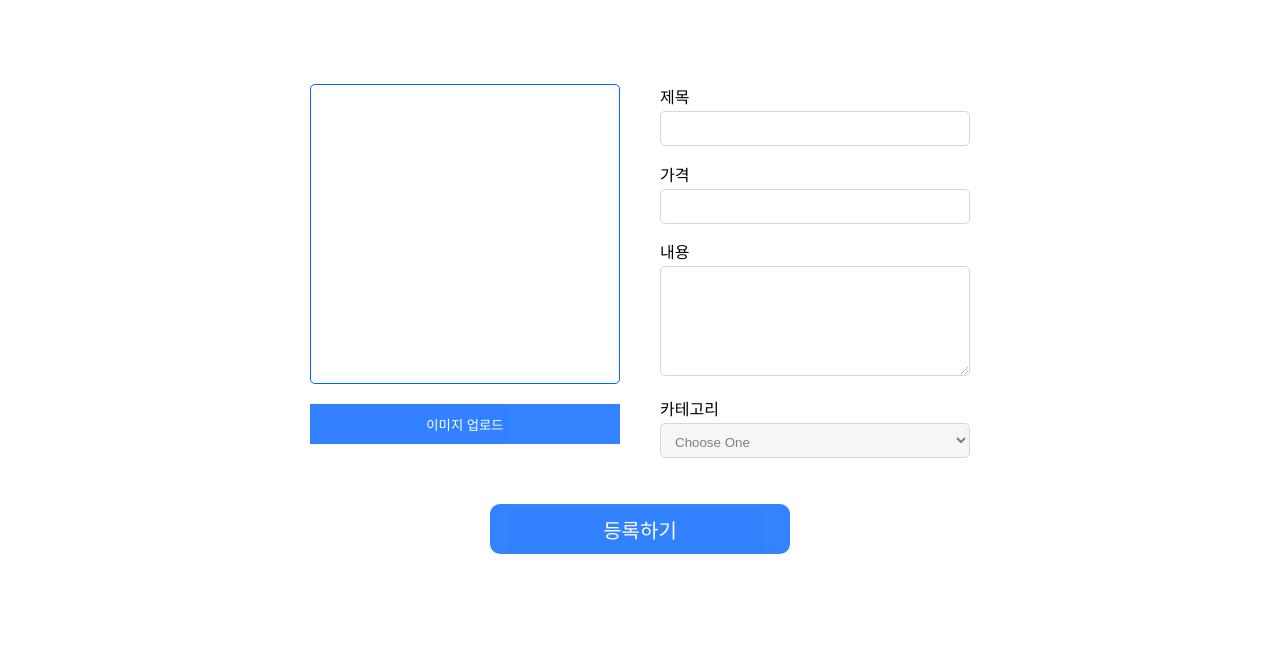
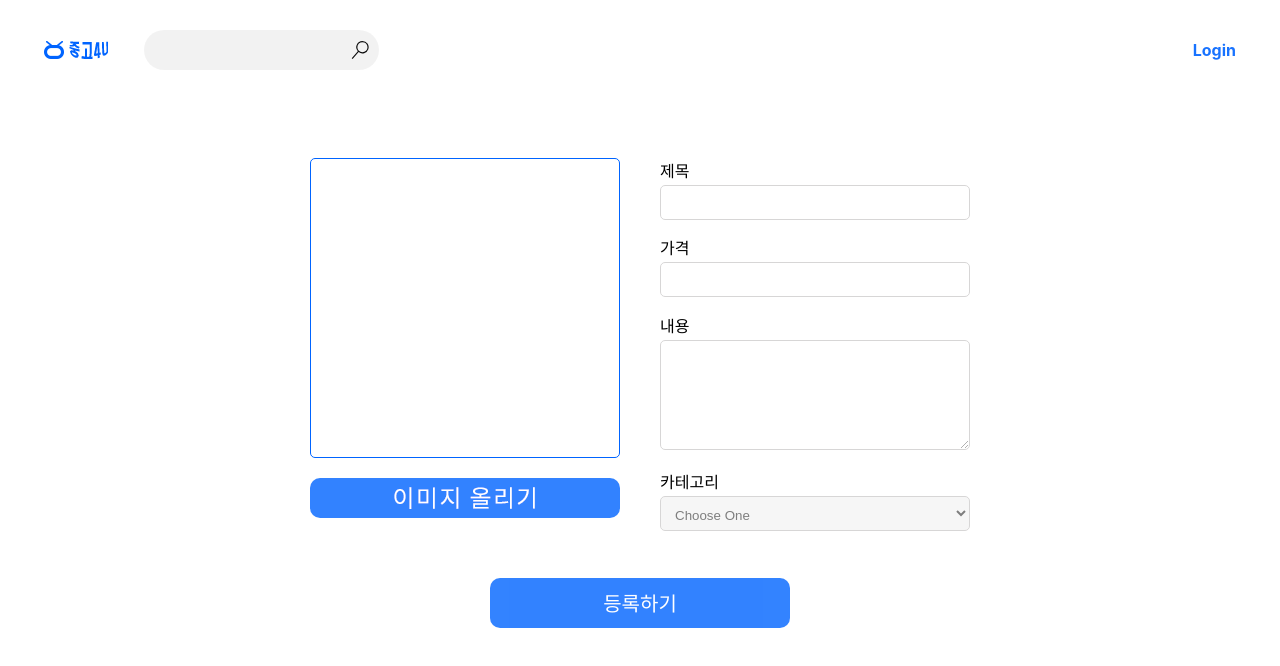
Before and after one commit to jaseongkim/week6-mini, a React (Create React App) app: page /posting in a window 1280 px wide. Shown: the top 666 px of the page. Built offline with nearby package versions, Linux system fonts and the light colour scheme.

Commit message:
yoonwon. 디테일페이지 댓글 추가

```diff
--- a/src/components/CommentBox.jsx
+++ b/src/components/CommentBox.jsx
@@ -10,7 +10,7 @@ import {
 } from "../redux/modules/commentsSlice";
 import { FaPenSquare, FaTrash, FaCheck, FaTimes } from "react-icons/fa";
 
-const CommentBox = ({ id, post }) => {
+const CommentBox = ({ id, post, member_Id }) => {
   const dispatch = useDispatch();
   const [commentShow, setCommentShow] = useState(false);
 
@@ -23,10 +23,6 @@ const CommentBox = ({ id, post }) => {
   }, [dispatch, id]);
 
   const { comments } = useSelector((state) => state.comments);
-
-  console.log(comments);
-
-  const member_Id = localStorage.getItem("memberId");
 
   const noLogin = () => {
     alert("로그인해주세요!");
--- a/src/components/DetailBox.jsx
+++ b/src/components/DetailBox.jsx
@@ -1,20 +1,18 @@
 import styled from "styled-components";
-import React, { useState, useEffect } from "react";
-import { useSelector, useDispatch } from "react-redux";
-import { getPostThunk } from "../redux/modules/postSlice";
+import React from "react";
+import { useDispatch, useSelector } from "react-redux";
+import { dibsThunk } from "../redux/modules/dibSlice";
+import { delPostThunk } from "../redux/modules/postsSlice";
 
-const DetailBox = ({ id, post }) => {
+const DetailBox = ({ id, member_Id, post }) => {
   const dispatch = useDispatch();
-
-//   useEffect(() => {
-//     dispatch(getPostThunk(id));
-//   }, [dispatch, id]);
-
-//   const post = useSelector((state) => state.post.post.data);
+  const { dibs } = useSelector((state) => state.dibs);
+  console.log(dibs)
 
   return (
     <PostingBox>
       <PostingContainer>
+        <PostingMiniContainer>
           <PostingLeft>
             <AddPostingImg src={post.imgUrl}></AddPostingImg>
           </PostingLeft>
@@ -26,6 +24,23 @@ const DetailBox = ({ id, post }) => {
             <PostingText>내용</PostingText>
             <TextArea>{post.content}</TextArea>
           </PostingRight>
+        </PostingMiniContainer>
+        {member_Id ? (
+          member_Id === post.memberId ? (
+            <DipContanier>
+              <OnerPost>
+                <EditPostButton>수정하기</EditPostButton>
+                <DeletePostbutton onClick={() => dispatch(delPostThunk(id))}>삭제하기</DeletePostbutton>
+              </OnerPost>
+            </DipContanier>
+          ) : (
+            <DipContanier>
+              <DipButton onclick={() => dispatch(dibsThunk(id))}>찜하기!</DipButton>
+            </DipContanier>
+          )
+        ) : (
+          ""
+        )}
       </PostingContainer>
     </PostingBox>
   );
@@ -42,18 +57,22 @@ const PostingBox = styled.div`
 const PostingContainer = styled.div`
   box-sizing: border-box;
   display: flex;
+  flex-direction: column;
   border: 1px solid #0064ff;
   border-radius: 5px;
   margin: 5% auto 0 auto;
   width: 700px;
-  height: 420px;
+  min-height: 420px;
   padding-top: 15px;
+`;
+
+const PostingMiniContainer = styled.div`
+  display: flex;
 `;
 
 const PostingLeft = styled.div`
   position: relative;
   width: 350px;
-  height: 420px;
   box-sizing: border-box;
   padding: 20px;
 `;
@@ -70,7 +89,6 @@ const PostingRight = styled.div`
   position: relative;
   padding: 20px;
   width: 350px;
-  height: 420px;
 `;
 
 const PostingText = styled.div`
@@ -88,7 +106,6 @@ const TextBox = styled.div`
   margin-bottom: 20px;
 `;
 
-
 const TextArea = styled.div`
   box-sizing: border-box;
   width: 100%;
@@ -99,3 +116,66 @@ const TextArea = styled.div`
   padding: 8px;
   margin-bottom: 20px;
 `;
+const DipContanier = styled.div`
+  margin: 0 auto 10px auto;
+`;
+
+const OnerPost = styled.div`
+  width: 200px;
+  height: 50px;
+  border: none;
+  box-sizing: border-box;
+  display: flex;
+  flex-direction: row;
+  justify-content: space-between;
+  gap: 15px;
+`;
+
+const EditPostButton = styled.div`
+  width: 100px;
+  height: 50px;
+  border: none;
+  border-radius: 15px;
+  box-sizing: border-box;
+  background: #0064ff;
+  color: white;
+  cursor: pointer;
+  opacity: 0.8;
+  text-align: center;
+  padding-top: 13px;
+  &:hover {
+    opacity: 1;
+  }
+`;
+
+const DeletePostbutton = styled.div`
+  width: 100px;
+  height: 50px;
+  border: none;
+  border-radius: 15px;
+  box-sizing: border-box;
+  background: #f81717;
+  color: white;
+  cursor: pointer;
+  text-align: center;
+  padding-top: 13px;
+  opacity: 0.8;
+  &:hover {
+    opacity: 1;
+  }
+`;
+
+const DipButton = styled.button`
+  width: 150px;
+  height: 50px;
+  border: none;
+  border-radius: 15px;
+  box-sizing: border-box;
+  background: #0064ff;
+  cursor: pointer;
+  color: white;
+  opacity: 0.8;
+  &:hover {
+    opacity: 1;
+  }
+`;
--- a/src/pages/Posting.css
+++ /dev/null
@@ -1,10 +0,0 @@
-.modal {
-    display: flex;
-    position: fixed;
-    top: 0;
-    right: 0;
-    bottom: 0;
-    left: 0;
-    justify-content: center;
-    background-color: rgba(0, 0, 0, 0.6);
-  }
--- a/src/pages/Posting.jsx
+++ b/src/pages/Posting.jsx
@@ -1,40 +1,66 @@
 import React, { useState } from "react";
 import styled from "styled-components";
 import DropDown from "../components/DropDown";
-import Modal from "react-bootstrap/Modal";
-import UploadImg from "../components/UploadImg";
-import "./Posting.css";
+import { useDispatch } from "react-redux";
+import Header from "../components/Header";
+import Layout from "../components/Layout";
+import { postPostThunk } from "../redux/modules/postsSlice";
+import imageButton from "../images/imageButton.png";
+new Blob([JSON.stringify()], { type: "application/json" });
 
 const Posting = () => {
-  const [show, setShow] = useState(false);
-
-  const handleClose = () => setShow(false);
-  const handleShow = () => setShow(true);
+  const dispatch = useDispatch();
 
   const [fileImage, setFileImage] = useState("");
 
-  // const [newPosting, setNewPosting] = useState({
-  //   title,
-  //   content,
-  //   price,
-  //   category,
-  //   img,
-  // })
+  const initialState = {
+    title: "",
+    content: "",
+    price: "",
+    category: "",
+  };
+  const [upLoad, setUpLoad] = useState(initialState);
 
-  console.log(fileImage);
+  const onUpLoadHandler = (e) => {
+    const { name, value } = e.target;
+    setUpLoad({ ...upLoad, [name]: value });
+  };
 
   // 파일 저장
   const saveFileImage = (e) => {
     setFileImage(URL.createObjectURL(e.target.files[0]));
   };
 
-  // 파일 삭제
-  const deleteFileImage = () => {
-    URL.revokeObjectURL(fileImage);
+  const onPostingHandler = (e) => {
+    if (
+      upLoad.title === "" ||
+      upLoad.content === "" ||
+      upLoad.price === "" ||
+      upLoad.category === ""
+    ) {
+      alert("빈칸을 다 채워주세요.");
+      return;
+    }
+    e.preventDefault();
+    let frm = new FormData();
+    let postimage = document.getElementById("ex_file");
+
+    frm.append(
+      "data",
+      new Blob([JSON.stringify(upLoad)], { type: "application/json" })
+    );
+    frm.append("image", postimage.files[0]);
+
+    dispatch(postPostThunk(frm));
   };
 
+
   return (
-    <PostingBox>
+    <Layout>
+      <Stiky>
+        <Header />
+      </Stiky>
+      <PostingBox enctype="multipart/form-data" onSubmit={onPostingHandler}>
         <PostingContainer>
           <PostingLeft>
             {fileImage === "" ? (
@@ -42,43 +68,61 @@ const Posting = () => {
             ) : (
               <AddPostingImg src={fileImage}></AddPostingImg>
             )}
-
-          <PostingImgButton onClick={handleShow}>
-            이미지 업로드
-          </PostingImgButton>
-
-          {show ? (
-            <Modal show={show} onHide={handleClose}>
-              <UploadImg
-                fileImage={fileImage}
-                saveFileImage={saveFileImage}
-                deleteFileImage={deleteFileImage}
-                handleClose={handleClose}
+                <AppStyle>
+      <label htmlFor="ex_file">
+        <div className="btnStart">
+          <img src={imageButton} alt="btnStart" />
+        </div>
+      </label>
+      <input
+        type="file"
+        id="ex_file"
+        accept="image/jpg, image/png, image/jpeg"
+        onChange={saveFileImage}
       />
-            </Modal>
-          ) : (
-            ""
-          )}
+    </AppStyle>
           </PostingLeft>
           <PostingRight>
             <PostingText>제목</PostingText>
-          <PostingInputBox />
+            <PostingInputBox
+              type="text"
+              name="title"
+              value={upLoad.title}
+              onChange={onUpLoadHandler}
+            />
             <PostingText>가격</PostingText>
-          <PostingInputBox />
+            <PostingInputBox
+              type="number"
+              name="price"
+              value={upLoad.price}
+              onChange={onUpLoadHandler}
+            />
             <PostingText>내용</PostingText>
-          <PostingInputBoxContents type="text" />
+            <PostingInputBoxContents
+              type="text"
+              name="content"
+              value={upLoad.content}
+              onChange={onUpLoadHandler}
+            />
             <PostingText>카테고리</PostingText>
-          <DropDown />
+            <DropDown onUpLoadHandler={onUpLoadHandler} upLoad={upLoad} />
           </PostingRight>
         </PostingContainer>
         <PostingButton>등록하기</PostingButton>
       </PostingBox>
+    </Layout>
   );
 };
 
 export default Posting;
 
-const PostingBox = styled.div`
+const Stiky = styled.section`
+  position: sticky;
+  top: 0;
+  z-index: 1;
+`;
+
+const PostingBox = styled.form`
   width: 100%;
   height: 100vh;
   display: flex;
@@ -117,7 +161,7 @@ const AddPostingImg = styled.img`
   border-radius: 5px;
 `;
 
-const PostingImgButton = styled.button`
+const PostingImgButton = styled.input`
   width: 310px;
   height: 40px;
   border: none;
@@ -179,3 +223,34 @@ const PostingButton = styled.button`
     opacity: 1;
   }
 `;
+
+const AppStyle = styled.div`
+  box-sizing: border-box;
+  margin-top: 20px;
+  img {
+    width: 310px;
+    max-height: 40px;
+    border-radius: 10px;
+    opacity: 0.8;
+    &:hover{
+        opacity: 1;
+    }
+  }
+  label {
+    display: inline-block;
+    font-size: inherit;
+    line-height: normal;
+    vertical-align: middle;
+    cursor: pointer;
+  }
+  input[type="file"] {
+    position: absolute;
+    width: 0;
+    height: 0;
+    padding: 0;
+    margin: -1px;
+    overflow: hidden;
+    clip: rect(0, 0, 0, 0);
+    border: 0;
+  }
+`;
--- a/src/pages/SignUp.jsx
+++ b/src/pages/SignUp.jsx
@@ -4,7 +4,6 @@ import { debounce } from "lodash";
 import SignUpForm from "../components/SignUpForm";
 
 const SignUp = () => {
-  console.log(window.innerWidth);
 
   const [windowSize, setWindowSize] = useState({
     width: window.innerWidth,
--- /dev/null
+++ b/src/redux/modules/dibSlice.js
@@ -0,0 +1,30 @@
+import { createSlice, createAsyncThunk } from "@reduxjs/toolkit";
+import instance from "./instance";
+
+export const dibsThunk = createAsyncThunk(
+  "postdib",
+  async (payload, thunkAPI) => {
+    try {
+      const { data } = await instance.post(`auth/dibs/posts/${payload}`);
+      return console.log(data)
+    } catch (e) {
+      return thunkAPI.rejectWithValue(e.code);
+    }
+  }
+);
+
+const initialState = {
+  dibs: {
+    data: "down"
+  }
+};
+
+export const dibsSlice = createSlice({
+  name: "comments",
+  initialState,
+  reducers: {},
+  extraReducers: {}
+
+});
+
+export default dibsSlice.reducer;
--- a/src/redux/store.js
+++ b/src/redux/store.js
@@ -3,6 +3,7 @@ import post from "./modules/postSlice";
 import posts from "./modules/postsSlice";
 import members from "./modules/membersSlice";
 import comments from "./modules/commentsSlice";
+import dibs from "./modules/dibSlice";
 
 export default configureStore({
   reducer: {
@@ -10,5 +11,6 @@ export default configureStore({
     post,
     posts,
     comments,
+    dibs,
   },
 });
```
Also changed, not shown: src/components/DropDown.jsx (+7 -7 lines), src/components/UploadImg.jsx (deleted, +0 -47 lines), src/pages/Detail.jsx (+3 -8 lines), src/redux/modules/postsSlice.js (+37 -0 lines), src/images/imageButton.png (added). Lines whose indentation alone changed are shown as unchanged.
